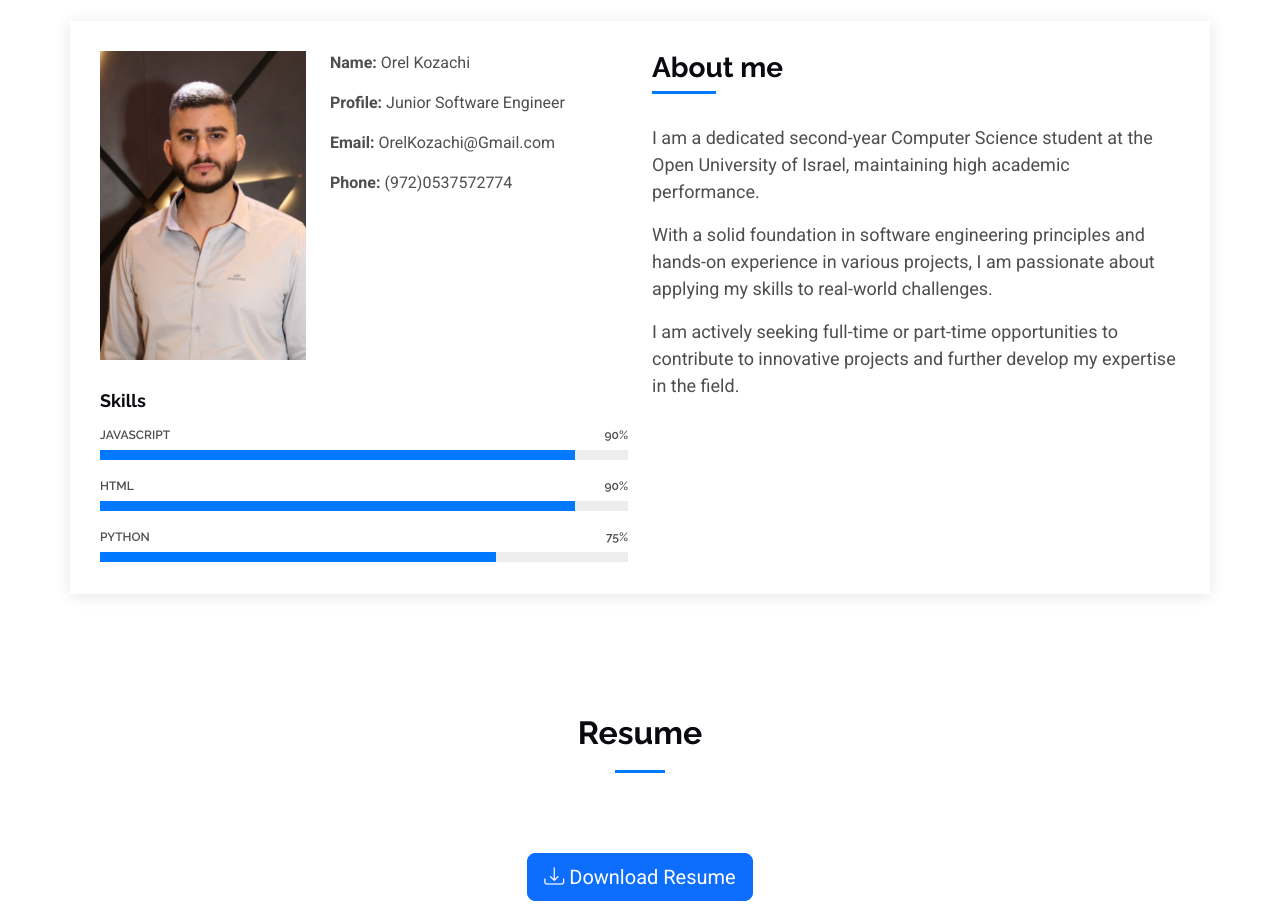
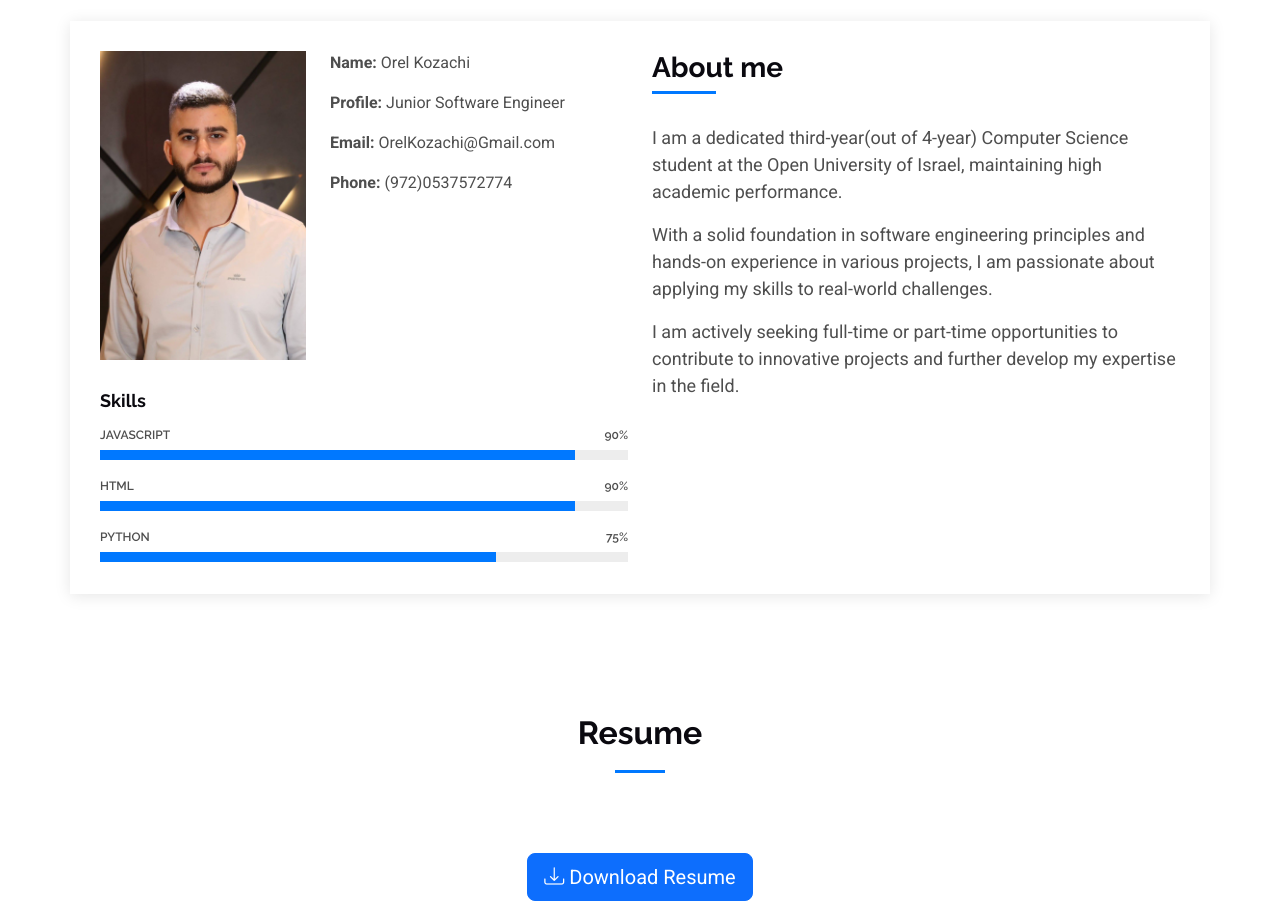
Before and after one commit to OrelKo1/orelko1.github.io, a plain HTML site: page index.html in a window 1280 px wide. Shown: the part 840-1761 px from the top of the page. Drawn offline with Linux system fonts and the light colour scheme.

Commit message:
minor text change

```diff
--- a/index.html
+++ b/index.html
@@ -125,7 +125,7 @@
             <div class="about-me">
               <h4>About me</h4>
               <p>
-                I am a dedicated second-year Computer Science student at the Open University of Israel, maintaining high
+                I am a dedicated third-year(out of 4-year) Computer Science student at the Open University of Israel, maintaining high
                 academic performance.
               </p>
               <p>
```
